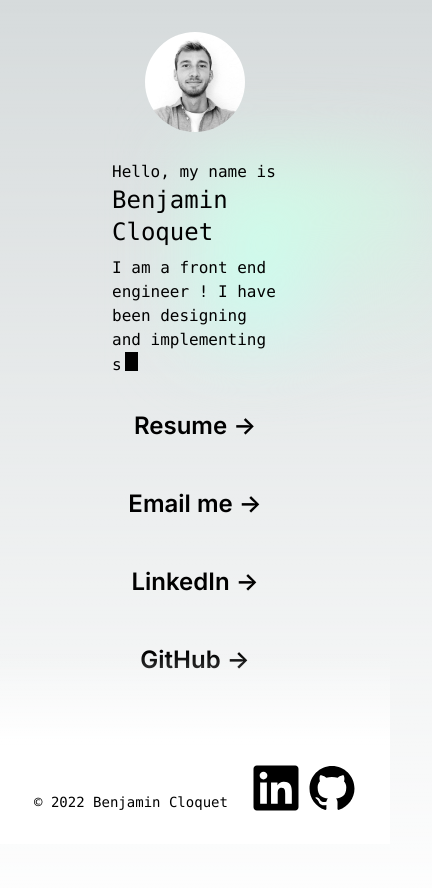
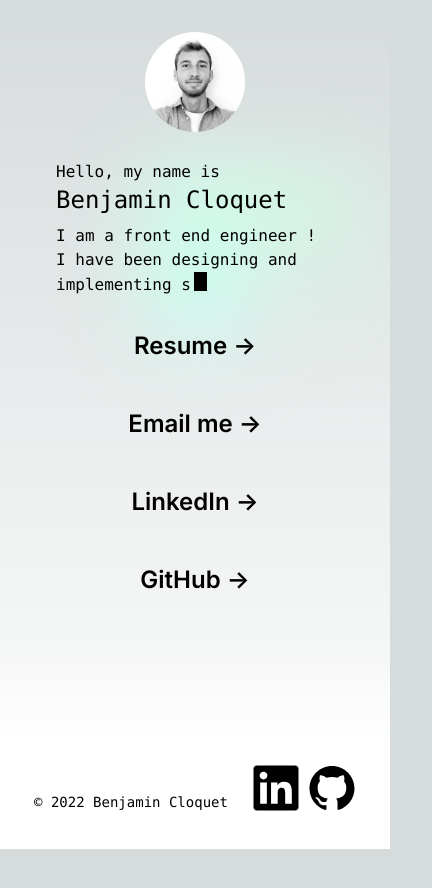
Before and after one commit to benjamincloquet/resume, a Next.js app: page / in a window 390 px wide. Shown: the top 888 px of the page, 432 px wide, since content can reach past the window. After the commit the page ends 849 px from the top, so only its background shows below. Built offline with nearby package versions, Linux system fonts and the light colour scheme.

Commit message:
fix: padding

```diff
--- a/src/app/page.tsx
+++ b/src/app/page.tsx
@@ -4,7 +4,7 @@
 
 export default function Home() {
   return (
-    <main className="flex min-h-screen flex-col items-center justify-between p-24 pt-36 lg:pt-24">
+    <main className="flex min-h-screen flex-col items-center justify-between px-10 pb-24 pt-36 lg:p-24">
       <div className="z-10 max-w-5xl w-full items-center justify-between font-mono text-sm lg:flex">
         <div className="fixed left-0 top-0 flex w-full justify-center pb-6 pt-8 lg:static lg:w-auto  lg:rounded-xl lg:p-4 overflow-hidden">
           <Image
```
